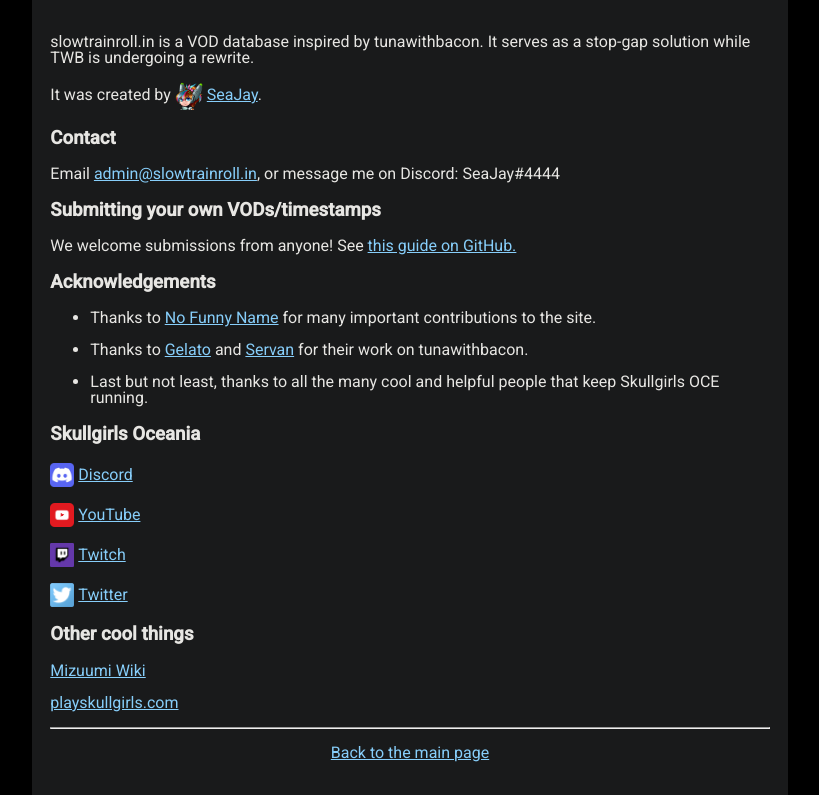
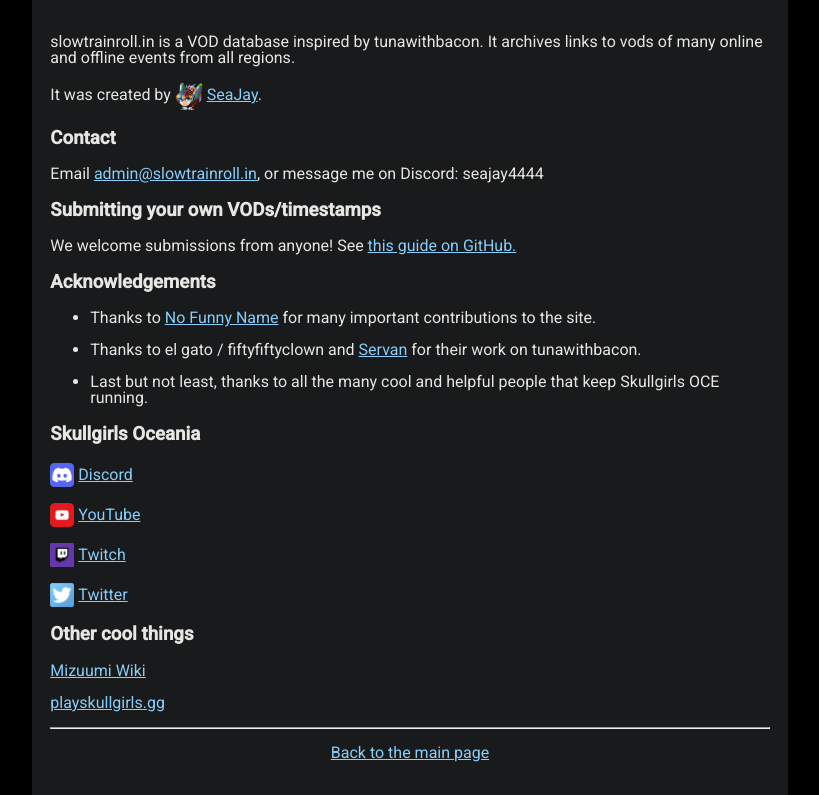
Before and after one commit to hugh-braico/slowtrainroll.in, a Django app: page /about in a window 1280 px wide. Shown: the part 62-857 px from the top of the page, without its empty margins (230-1049 px from the left). Run offline with Django 3.2, Linux system fonts and the light colour scheme; style sheets or scripts are compiled from the project's sources.

Commit message:
Update about.html

```diff
--- a/viewer/templates/viewer/about.html
+++ b/viewer/templates/viewer/about.html
@@ -3,7 +3,7 @@
   <div class="content">
     <div style="text-align: left;">
     <p>slowtrainroll.in is a VOD database inspired by tunawithbacon.
-    It serves as a stop-gap solution while TWB is undergoing a rewrite.</p>
+    It archives links to vods of many online and offline events from all regions.</p>
 
     <div>
       <p>It was created by
@@ -14,7 +14,7 @@
     <h3>Contact</h3>
 
     Email <a class="link" href="mailto: admin@slowtrainroll.in">admin@slowtrainroll.in</a>,
-    or message me on Discord: SeaJay#4444
+    or message me on Discord: seajay4444
 
     <h3>Submitting your own VODs/timestamps</h3>
 
@@ -23,10 +23,10 @@
     <h3>Acknowledgements</h3>
 
     <ul>
-    <li>Thanks to <a class="link" href="https://twitter.com/NoFunnyMoniker">No Funny Name</a> for
+    <li>Thanks to <a class="link" href="https://twitter.com/No_Funny_Name">No Funny Name</a> for
     many important contributions to the site.</li>
 
-    <p><li>Thanks to <a class="link" href="https://twitter.com/seasportspro">Gelato</a> and
+    <p><li>Thanks to el gato / fiftyfiftyclown and
     <a class="link" href="https://twitter.com/servan42">Servan</a> for their work on tunawithbacon.</li>
 
     <p><li>Last but not least, thanks to all the many cool and helpful people that
@@ -57,9 +57,9 @@
 
     <h3>Other cool things</h3>
 
-    <p><a class="link" href="https://wiki.gbl.gg/w/Skullgirls">Mizuumi Wiki</a></p>
+    <p><a class="link" href="https://mizuumi.wiki/w/Skullgirls">Mizuumi Wiki</a></p>
 
-    <p><a class="link" href="http://playskullgirls.com/">playskullgirls.com</a></p>
+    <p><a class="link" href="http://playskullgirls.gg/">playskullgirls.gg</a></p>
     </div>
 
     <hr>
```
